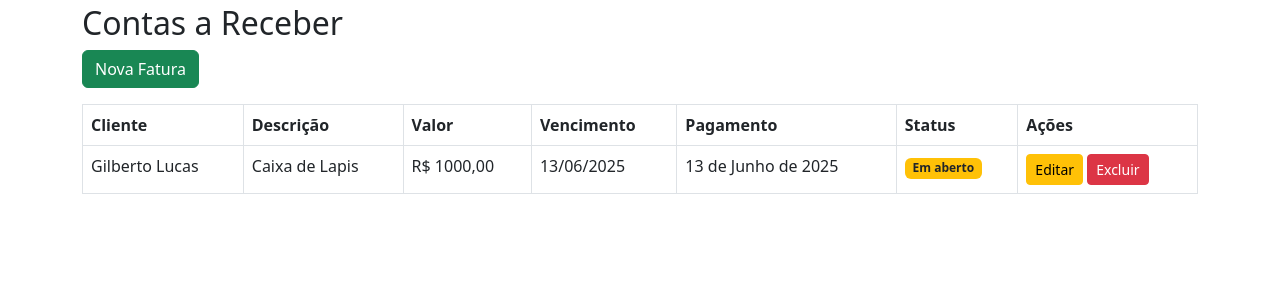
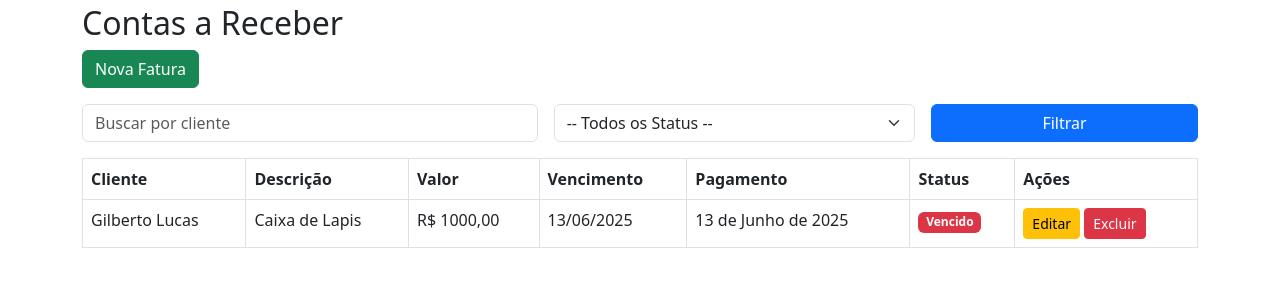
Before and after one commit to gilbertosvlucas/Tech-Global, a Django app: page /financeiro/receber/ in a window 1280 px wide. Shown: the part 56-356 px from the top of the page. Run offline with Django 5.2, Linux system fonts and the light colour scheme; a user stored in the database is signed in; data comes from the database, SQL or seed files in the repository.

Commit message:
adicinado barra de pesquisa no contas a receber

```diff
--- a/Templates/financeiro/contas_receber.html
+++ b/Templates/financeiro/contas_receber.html
@@ -4,6 +4,24 @@
 {% block content %}
 <h2>Contas a Receber</h2>
 <a href="{% url 'nova_conta_receber' %}" class="btn btn-success mb-3">Nova Fatura</a>
+
+<form method="get" class="row g-3 mb-3">
+    <div class="col-md-5">
+        <input type="text" name="cliente" placeholder="Buscar por cliente" value="{{ request.GET.cliente }}" class="form-control">
+    </div>
+    <div class="col-md-4">
+        <select name="status" class="form-select">
+            <option value="">-- Todos os Status --</option>
+            <option value="pago" {% if request.GET.status == 'pago' %}selected{% endif %}>Pago</option>
+            <option value="vencido" {% if request.GET.status == 'vencido' %}selected{% endif %}>Vencido</option>
+            <option value="aberto" {% if request.GET.status == 'aberto' %}selected{% endif %}>Em Aberto</option>
+        </select>
+    </div>
+    <div class="col-md-3">
+        <button type="submit" class="btn btn-primary w-100">Filtrar</button>
+    </div>
+</form>
+
 
 <table class="table table-bordered">
     <thead>
--- a/financeiro/views.py
+++ b/financeiro/views.py
@@ -5,11 +5,29 @@ from .models import ContaReceber
 from .forms import ContaReceberForm
 from .models import ContaPagar
 from .forms import ContaPagarForm
+from datetime import date
+from django.db.models import Q
 
 @login_required
 def lista_contas_receber(request):
-    contas = ContaReceber.objects.all().order_by('-data_vencimento')
-    return render(request, 'financeiro/contas_receber.html', {'contas': contas})
+    contas = ContaReceber.objects.select_related('cliente').all()
+
+    cliente_nome = request.GET.get('cliente', '')
+    status = request.GET.get('status', '')
+
+    if cliente_nome:
+        contas = contas.filter(cliente__nome__icontains=cliente_nome)
+
+    if status == 'pago':
+        contas = contas.filter(pago=True)
+    elif status == 'aberto':
+        contas = contas.filter(pago=False, data_vencimento__gte=date.today())
+    elif status == 'vencido':
+        contas = contas.filter(pago=False, data_vencimento__lt=date.today())
+
+    contas = contas.order_by('-data_vencimento')
+    return render(request, 'financeiro/contas_receber.html', {'contas': contas, 'today': date.today()})
+
 
 @login_required
 def nova_conta_receber(request):
```
